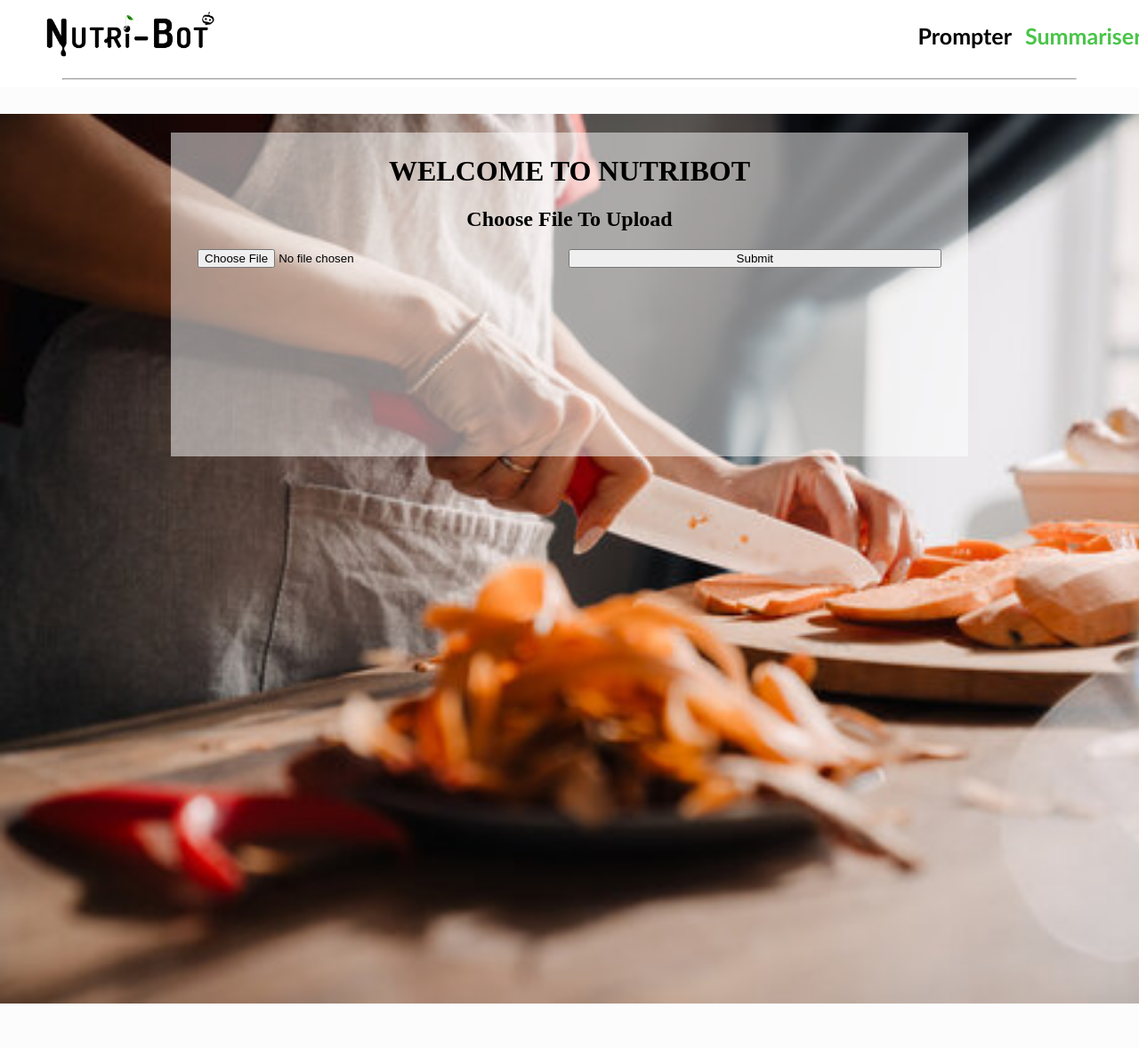
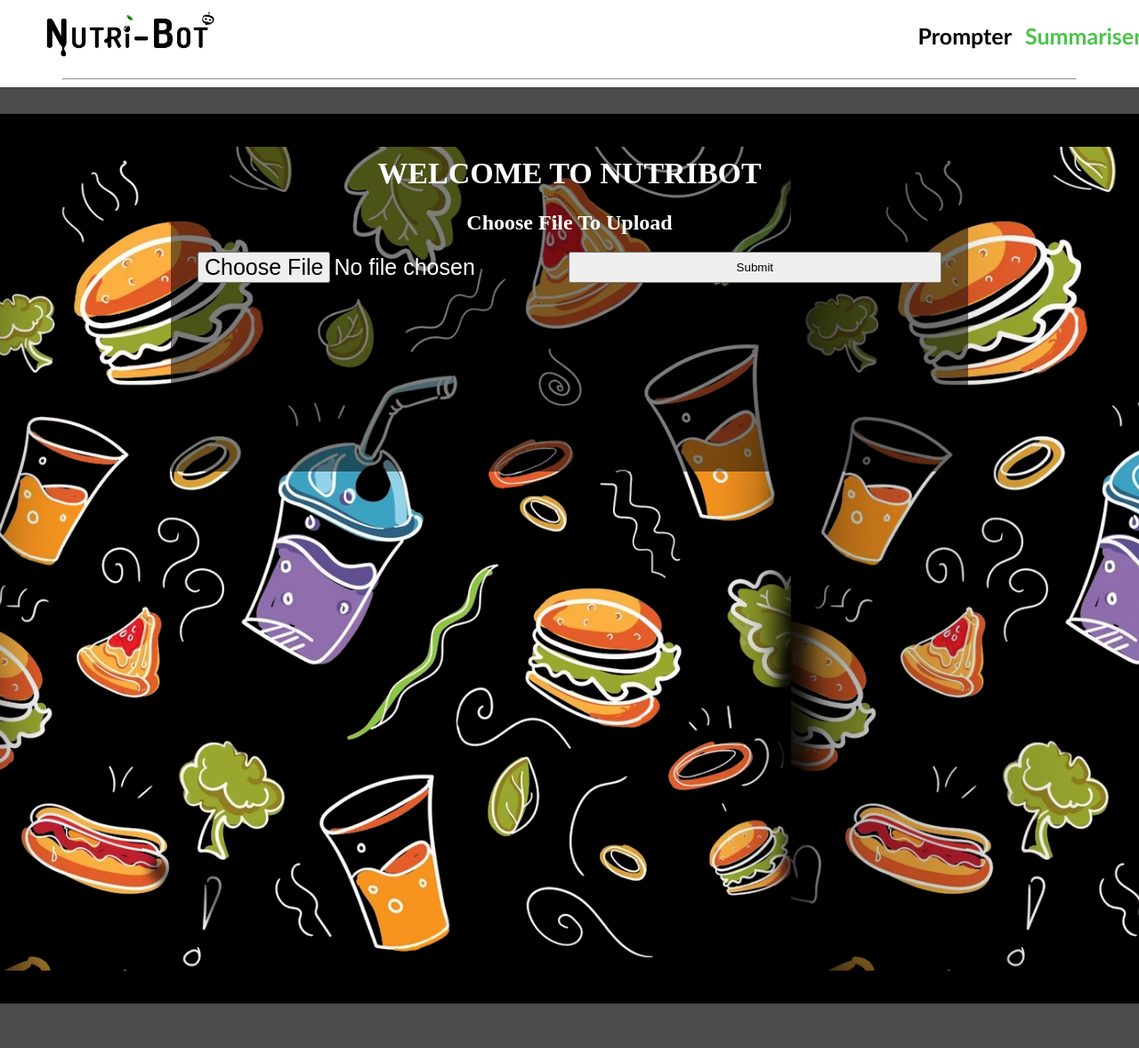
Before and after one commit to isaacayz/nutribot, a Flask app: page /summarizer in a window 1280 px wide. Shown: the whole page at 89% size. Run offline with Flask 3, Linux system fonts and the light colour scheme.

Commit message:
finished nutribot

```diff
--- a/static/styles.css
+++ b/static/styles.css
@@ -12,21 +12,21 @@
 #body{
     padding-left: 50px;
     padding-right: 50px;
-    background-image:url(bg.png);
+    background-image:url(foodbackgbl.png);
     background-size: cover;
     background-repeat: no-repeat;
     overflow: hidden;
     height:1000px;
 }
 .body{
-    background-image:url(bg.png);
+    background-image:url(foodbackgbl.png);
     background-size: cover;
     background-repeat: no-repeat;
     overflow: hidden;
     height:1000px;
 }
 .content{
-    background:rgb(255, 255, 255, 0.5);
+    background:rgba(0, 0, 0, 0.5);
     margin-left: 15%;
     margin-right: 15%;
     padding-bottom: 15%;
@@ -45,7 +45,12 @@
     float: left;
     width: 50%;
     padding-bottom: 50px;
-    background: rgb(250, 250, 250, 0.5);
+    background: rgba(0, 0, 0, 0.7);
+    color: white;
+    text-align: justify;
+    font-size: 17px;
+    font-family: 'Dosis';
+
 }
 #title{
     text-align: left;
@@ -83,9 +88,8 @@
     padding-top: 50px;
     text-align: center;
 }
-#filething{
-    text-align: center;
-    font-size: medium;
+#file{
+    font-size: 25px;
 }
 .heading{
     display: flex;
@@ -149,6 +153,7 @@
 }
 #choose{
     text-align: center;
+    font-size: x-large;
 }
 .form{
     padding-left: 30px;
```
Also changed, not shown: static/foodbackgbl.png (added).
